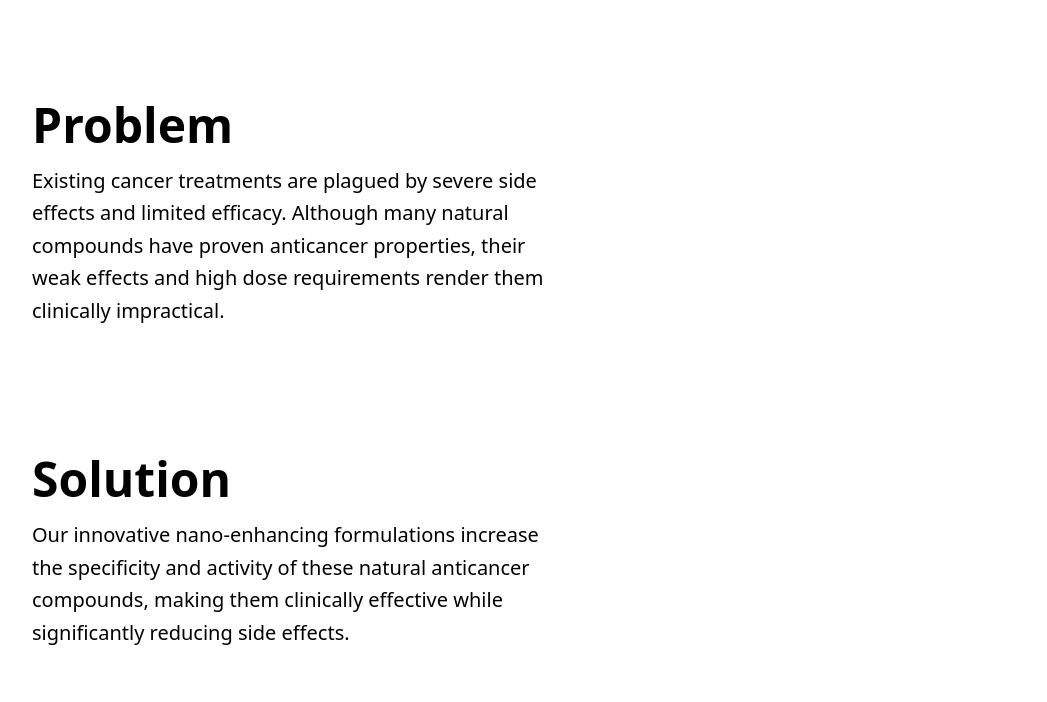
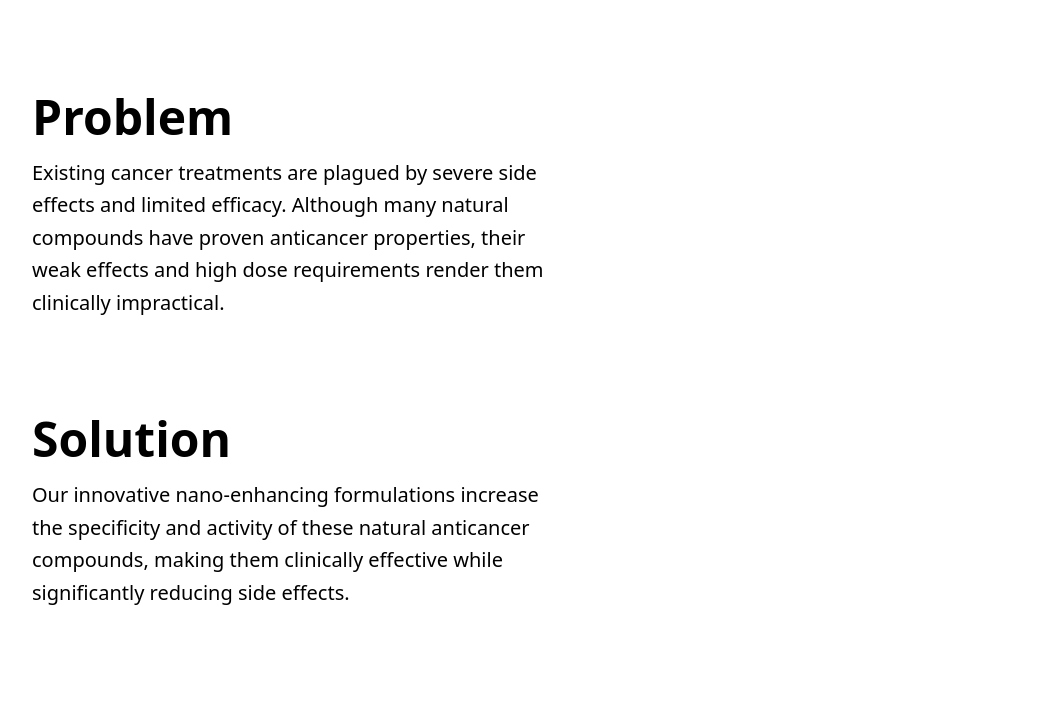
Before and after one commit to rokalin/rokalin-webpage, an Astro site: page / in a window 1280 px wide. Shown: the part 632-1334 px from the top of the page, without its empty margins (48-1095 px from the left). Built offline with nearby package versions, Linux system fonts and the light colour scheme; Astro itself is replaced by a stand-in of ours.

Commit message:
index page banner margins

```diff
--- a/src/components/Banner.astro
+++ b/src/components/Banner.astro
@@ -7,8 +7,8 @@
 const { title, body } = Astro.props;
 ---
 
-<section class="bg-cover bg-center bg-no-repeat">
-  <div class="relative mx-auto max-w-screen-xl px-4 py-16 sm:px-6 lg:flex lg:items-center lg:px-8">
+<section>
+  <div class="mx-auto max-w-screen-xl px-4 sm:px-6 lg:px-8 py-8 md:py-12 lg:flex lg:items-center">
     <div class="max-w-xl text-left">
       <h2 class="text-3xl sm:text-5xl font-extrabold">
 	{title}
--- a/src/pages/index.astro
+++ b/src/pages/index.astro
@@ -5,7 +5,7 @@
 ---
 
 <Base title="Rokalin Pharmaceuticals">
-  <section class="flex flex-col lg:flex-row justify-center items-center gap-x-6 gap-y-6">
+  <section class="flex flex-col lg:flex-row justify-center items-center gap-x-6 gap-y-6 mb-10">
     <div class="max-w-md">
       <Title>
         Rokalin Pharmaceuticals
```
